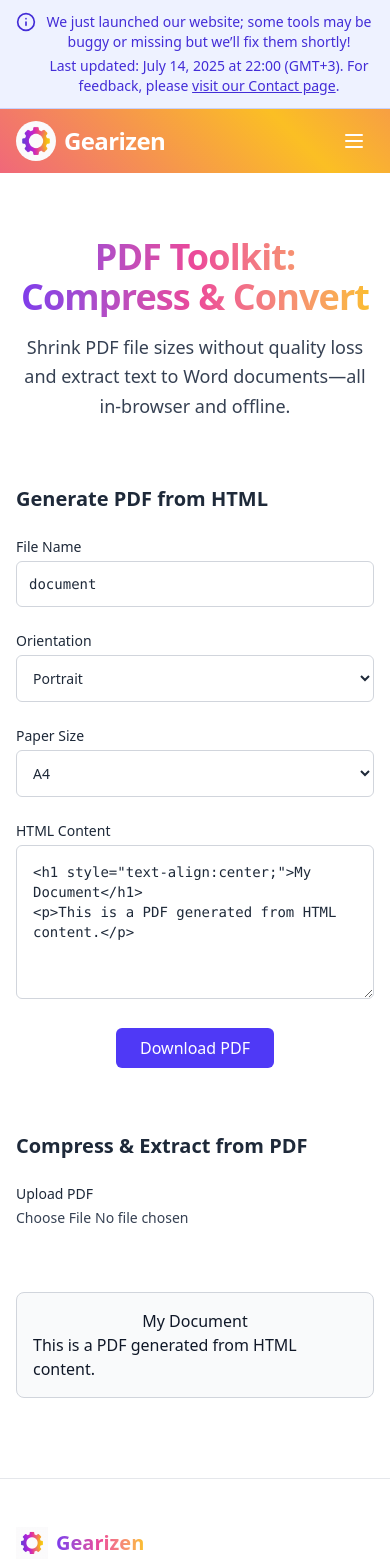
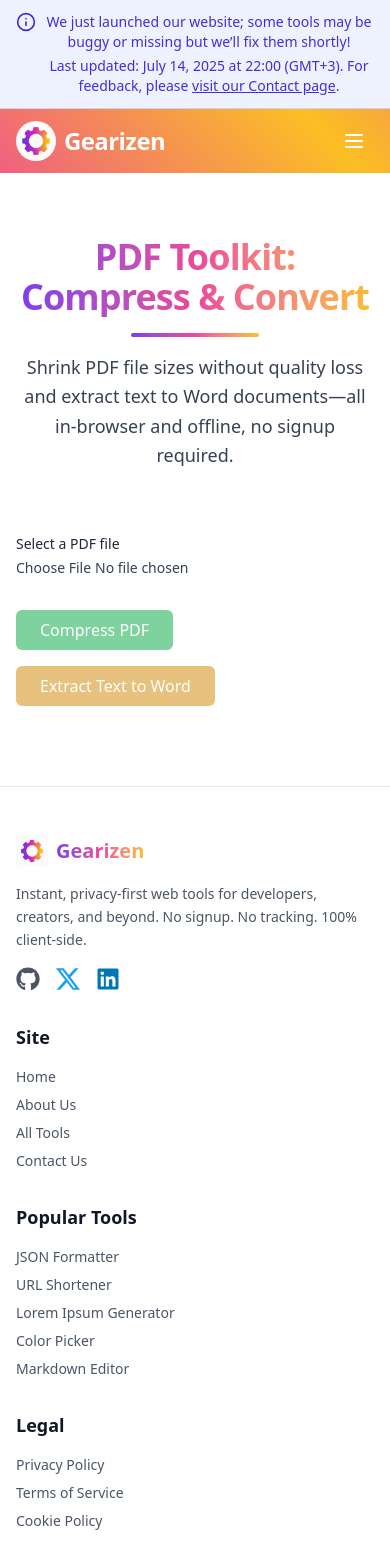
Before and after one commit to tahir-ozcan/gearizen, a Next.js app: page /tools/pdf-toolkit in a window 390 px wide. Shown: the top 1568 px of the page. Built offline with nearby package versions, Linux system fonts and the light colour scheme.

Commit message:
Update project to latest local state

```diff
--- a/app/tools/pdf-toolkit/page.tsx
+++ b/app/tools/pdf-toolkit/page.tsx
@@ -1,19 +1,20 @@
 // app/tools/pdf-toolkit/page.tsx
 
+import BreadcrumbJsonLd from "@/app/components/BreadcrumbJsonLd";
 import PdfToolkitClient from "./pdf-toolkit-client";
-import BreadcrumbJsonLd from "@/app/components/BreadcrumbJsonLd";
 
 export const metadata = {
   metadataBase: new URL("https://gearizen.com"),
   title: "PDF Toolkit | Gearizen",
   description:
-    "Convert any HTML snippet into a high-quality PDF in your browser. Adjust page size, orientation, preview live, and download instantly—100% client-side, no signup required.",
+    "Shrink PDF file sizes without quality loss and extract text to Word documents—all in-browser and offline—100% client-side, no signup required.",
   keywords: [
-    "PDF converter",
-    "HTML to PDF",
-    "jsPDF",
-    "html2canvas",
-    "client-side PDF",
+    "PDF compress",
+    "PDF shrink",
+    "extract text from PDF",
+    "pdf-lib",
+    "pdfjs",
+    "client-side PDF tool",
     "free online PDF tool",
     "Gearizen PDF Toolkit",
   ],
@@ -23,7 +24,7 @@
   openGraph: {
     title: "PDF Toolkit | Gearizen",
     description:
-      "Use Gearizen’s PDF Toolkit to turn any HTML into a downloadable PDF. Live preview, page size and orientation options, all running entirely in your browser.",
+      "Use Gearizen’s PDF Toolkit to compress PDFs without quality loss and extract their text into Word documents—all running entirely in your browser.",
     url: "https://gearizen.com/tools/pdf-toolkit",
     siteName: "Gearizen",
     locale: "en_US",
@@ -33,7 +34,7 @@
         url: "/og-placeholder.svg",
         width: 1200,
         height: 630,
-        alt: "Gearizen PDF Toolkit",
+        alt: "Gearizen PDF Toolkit: Compress & Convert",
       },
     ],
   },
@@ -41,7 +42,7 @@
     card: "summary_large_image",
     title: "PDF Toolkit | Gearizen",
     description:
-      "Instantly convert HTML to PDF in your browser with Gearizen’s PDF Toolkit—no backend, no signup, just live preview and download.",
+      "Compress PDFs and extract text to Word instantly in your browser with Gearizen’s PDF Toolkit—no backend, no signup.",
     creator: "@gearizen",
     images: ["/og-placeholder.svg"],
   },
--- a/app/tools/pdf-toolkit/pdf-toolkit-client.tsx
+++ b/app/tools/pdf-toolkit/pdf-toolkit-client.tsx
@@ -1,93 +1,67 @@
 // app/tools/pdf-toolkit/pdf-toolkit-client.tsx
 "use client";
 
-import { useState, useRef, ChangeEvent } from "react";
-import html2canvas from "html2canvas";
-import jsPDF from "jspdf";
+import { useState, ChangeEvent } from "react";
+import { PDFDocument } from "pdf-lib";
 
 /**
  * PDF Toolkit: Compress & Convert
  *
- * Shrink PDF file sizes without quality loss and extract text to Word documents—all in-browser and offline.
+ * Shrink PDF file sizes without quality loss and extract text to Word documents—
+ * all in-browser and offline, no signup required.
  */
 export default function PdfToolkitClient() {
-  const [html, setHtml] = useState<string>(
-    `<h1 style="text-align:center;">My Document</h1>
-<p>This is a PDF generated from HTML content.</p>`
-  );
-  const [orientation, setOrientation] = useState<"portrait" | "landscape">("portrait");
-  const [paperSize, setPaperSize] = useState<"a4" | "letter">("a4");
-  const [fileName, setFileName] = useState<string>("document");
-  const [loading, setLoading] = useState<boolean>(false);
+  const [uploadFile, setUploadFile] = useState<File | null>(null);
+  const [loading, setLoading] = useState<"idle" | "compress" | "extract">("idle");
   const [error, setError] = useState<string | null>(null);
-
-  const [uploadFile, setUploadFile] = useState<File | null>(null);
   const [extractedText, setExtractedText] = useState<string>("");
 
-  const previewRef = useRef<HTMLDivElement>(null);
+  /** PDF dosyası seçildiğinde */
+  function handleUploadChange(e: ChangeEvent<HTMLInputElement>) {
+    const file = e.target.files?.[0] ?? null;
+    if (file && file.type !== "application/pdf") {
+      setError("Please upload a valid PDF file.");
+      setUploadFile(null);
+      return;
+    }
+    setError(null);
+    setExtractedText("");
+    setUploadFile(file);
+  }
 
-  /** Convert HTML preview into a PDF and download it */
-  async function handleGeneratePdf() {
-    if (!previewRef.current) return;
-    setLoading(true);
+  /** PDF’i sıkıştır ve indir */
+  async function handleCompressPdf() {
+    if (!uploadFile) return;
+    setLoading("compress");
     setError(null);
     try {
-      const canvas = await html2canvas(previewRef.current, { scale: 2 });
-      const imgData = canvas.toDataURL("image/png");
-      const pdf = new jsPDF({ orientation, unit: "px", format: paperSize });
-      const pageW = pdf.internal.pageSize.getWidth();
-      const pageH = pdf.internal.pageSize.getHeight();
-      const ratio = Math.min(pageW / canvas.width, pageH / canvas.height);
-      const x = (pageW - canvas.width * ratio) / 2;
-      const y = (pageH - canvas.height * ratio) / 2;
-      pdf.addImage(imgData, "PNG", x, y, canvas.width * ratio, canvas.height * ratio);
-      pdf.save(`${fileName}.pdf`);
-    } catch (err: unknown) {
-      setError(err instanceof Error ? err.message : "Failed to generate PDF.");
-    } finally {
-      setLoading(false);
-    }
-  }
-
-  /** Handle selection of a PDF file for compression or extraction */
-  function handleUploadChange(e: ChangeEvent<HTMLInputElement>) {
-    setUploadFile(e.target.files?.[0] ?? null);
-    setExtractedText("");
-    setError(null);
-  }
-
-  /** Compress the uploaded PDF using pdf-lib */
-  async function handleCompressPdf() {
-    if (!uploadFile) return;
-    setLoading(true);
-    setError(null);
-    try {
-      const { PDFDocument } = await import("pdf-lib");
       const buffer = await uploadFile.arrayBuffer();
       const pdfDoc = await PDFDocument.load(buffer, { ignoreEncryption: true });
       const compressedBytes = await pdfDoc.save({ useObjectStreams: true });
       const blob = new Blob([compressedBytes], { type: "application/pdf" });
       const url = URL.createObjectURL(blob);
+
       const a = document.createElement("a");
       a.href = url;
       a.download = `compressed-${uploadFile.name}`;
       a.click();
       URL.revokeObjectURL(url);
     } catch (err: unknown) {
-      setError(err instanceof Error ? err.message : "Failed to compress PDF.");
+      setError(err instanceof Error ? err.message : "Compression failed.");
     } finally {
-      setLoading(false);
+      setLoading("idle");
     }
   }
 
-  /** Extract text from the uploaded PDF and offer it as a .doc download */
+  /** PDF’ten metni çıkar ve .doc olarak indir */
   async function handleExtractText() {
     if (!uploadFile) return;
-    setLoading(true);
+    setLoading("extract");
     setError(null);
     try {
+      const buffer = await uploadFile.arrayBuffer();
+      // dinamik import, sadece tarayıcıda
       const pdfjsLib = await import("pdfjs-dist/legacy/build/pdf");
-      const buffer = await uploadFile.arrayBuffer();
       const pdf = await pdfjsLib.getDocument({ data: buffer }).promise;
 
       let fullText = "";
@@ -103,97 +77,45 @@
 
       const blob = new Blob([fullText], { type: "application/msword" });
       const url = URL.createObjectURL(blob);
+
       const a = document.createElement("a");
       a.href = url;
       a.download = `${uploadFile.name.replace(/\.pdf$/i, "")}.doc`;
       a.click();
       URL.revokeObjectURL(url);
     } catch (err: unknown) {
-      setError(err instanceof Error ? err.message : "Failed to extract text.");
+      setError(err instanceof Error ? err.message : "Text extraction failed.");
     } finally {
-      setLoading(false);
+      setLoading("idle");
     }
   }
 
   return (
-    <section id="pdf-toolkit" aria-labelledby="pdf-toolkit-heading" className="space-y-16 text-gray-900 antialiased">
-      {/* Heading & Description */}
-      <div className="text-center space-y-4 sm:px-0">
-        <h1 id="pdf-toolkit-heading" className="bg-clip-text text-transparent bg-gradient-to-r from-[#7c3aed] via-[#ec4899] to-[#fbbf24] text-4xl sm:text-5xl md:text-6xl font-extrabold tracking-tight">
-          PDF Toolkit: Compress & Convert
+    <section
+      id="pdf-toolkit"
+      aria-labelledby="pdf-toolkit-heading"
+      className="space-y-16 text-gray-900 antialiased"
+    >
+      {/* Başlık & Açıklama */}
+      <div className="text-center space-y-4">
+        <h1
+          id="pdf-toolkit-heading"
+          className="bg-clip-text text-transparent bg-gradient-to-r from-[#7c3aed] via-[#ec4899] to-[#fbbf24]
+                     text-4xl sm:text-5xl md:text-6xl font-extrabold tracking-tight"
+        >
+          PDF Toolkit: Compress &amp; Convert
         </h1>
-        <p className="mx-auto max-w-2xl text-lg sm:text-xl text-gray-700 leading-relaxed">
-          Shrink PDF file sizes without quality loss and extract text to Word documents—all in-browser and offline.
+        <div className="mx-auto mt-2 h-1 w-32 rounded-full
+                        bg-gradient-to-r from-[#7c3aed] via-[#ec4899] to-[#fbbf24]" />
+        <p className="mt-4 text-lg sm:text-xl text-gray-700 max-w-3xl mx-auto leading-relaxed">
+          Shrink PDF file sizes without quality loss and extract text to Word documents—all in-browser and offline, no signup required.
         </p>
       </div>
 
-      {/* Section: HTML → PDF */}
-      <div className="max-w-3xl mx-auto space-y-6 sm:px-0">
-        <h2 className="text-xl font-semibold text-gray-800">Generate PDF from HTML</h2>
-
+      {/* PDF Yükleme ve İşlemler */}
+      <div className="max-w-3xl mx-auto space-y-8">
         <label className="block text-sm font-medium text-gray-800">
-          File Name
-          <input
-            type="text"
-            value={fileName}
-            onChange={e => setFileName(e.target.value)}
-            className="mt-1 w-full p-3 border border-gray-300 rounded-md focus:ring-2 focus:ring-indigo-500 transition font-mono"
-          />
-        </label>
-
-        <div className="grid grid-cols-1 sm:grid-cols-2 gap-6">
-          <label className="block text-sm font-medium text-gray-800">
-            Orientation
-            <select
-              value={orientation}
-              onChange={e => setOrientation(e.target.value as "portrait" | "landscape")}
-              className="mt-1 w-full p-3 border border-gray-300 rounded-md focus:ring-2 focus:ring-indigo-500 transition"
-            >
-              <option value="portrait">Portrait</option>
-              <option value="landscape">Landscape</option>
-            </select>
-          </label>
-
-          <label className="block text-sm font-medium text-gray-800">
-            Paper Size
-            <select
-              value={paperSize}
-              onChange={e => setPaperSize(e.target.value as "a4" | "letter")}
-              className="mt-1 w-full p-3 border border-gray-300 rounded-md focus:ring-2 focus:ring-indigo-500 transition"
-            >
-              <option value="a4">A4</option>
-              <option value="letter">Letter</option>
-            </select>
-          </label>
-        </div>
-
-        <label className="block text-sm font-medium text-gray-800">
-          HTML Content
-          <textarea
-            rows={6}
-            value={html}
-            onChange={e => setHtml(e.target.value)}
-            className="mt-1 w-full p-4 border border-gray-300 rounded-md bg-white font-mono text-sm resize-y focus:ring-2 focus:ring-indigo-500 transition"
-          />
-        </label>
-
-        <div className="text-center">
-          <button
-            onClick={handleGeneratePdf}
-            disabled={loading}
-            className="inline-flex items-center gap-2 px-6 py-2 bg-indigo-600 text-white rounded-md hover:bg-indigo-700 focus:ring-2 focus:ring-indigo-500 transition disabled:opacity-50"
-          >
-            {loading ? "Generating..." : "Download PDF"}
-          </button>
-        </div>
-      </div>
-
-      {/* Section: PDF Upload → Compress & Extract */}
-      <div className="max-w-3xl mx-auto space-y-6 sm:px-0">
-        <h2 className="text-xl font-semibold text-gray-800">Compress & Extract from PDF</h2>
-
-        <label className="block text-sm font-medium text-gray-800">
-          Upload PDF
+          Select a PDF file
           <input
             type="file"
             accept="application/pdf"
@@ -203,46 +125,54 @@
         </label>
 
         {uploadFile && (
-          <div className="flex flex-wrap gap-4">
-            <button
-              onClick={handleCompressPdf}
-              disabled={loading}
-              className="px-6 py-2 bg-green-600 text-white rounded-md hover:bg-green-700 focus:ring-2 focus:ring-green-500 transition disabled:opacity-50"
-            >
-              {loading ? "Compressing..." : "Compress PDF"}
-            </button>
-            <button
-              onClick={handleExtractText}
-              disabled={loading}
-              className="px-6 py-2 bg-yellow-600 text-white rounded-md hover:bg-yellow-700 focus:ring-2 focus:ring-yellow-500 transition disabled:opacity-50"
-            >
-              {loading ? "Extracting..." : "Extract Text to Word"}
-            </button>
+          <div className="text-sm text-gray-600">
+            Selected: {uploadFile.name} ({(uploadFile.size / 1024).toFixed(1)} KB)
           </div>
         )}
 
-        {error && <p className="text-center text-red-700">{error}</p>}
+        {error && (
+          <div className="p-4 bg-red-50 border border-red-200 text-red-700 rounded-md">
+            {error}
+          </div>
+        )}
 
+        {/* İşlem Butonları */}
+        <div className="flex flex-wrap gap-4">
+          <button
+            type="button"
+            onClick={handleCompressPdf}
+            disabled={!uploadFile || loading !== "idle"}
+            className="px-6 py-2 bg-green-600 text-white rounded-md hover:bg-green-700
+                       focus:ring-2 focus:ring-green-500 transition disabled:opacity-50"
+          >
+            {loading === "compress" ? "Compressing…" : "Compress PDF"}
+          </button>
+          <button
+            type="button"
+            onClick={handleExtractText}
+            disabled={!uploadFile || loading !== "idle"}
+            className="px-6 py-2 bg-yellow-600 text-white rounded-md hover:bg-yellow-700
+                       focus:ring-2 focus:ring-yellow-500 transition disabled:opacity-50"
+          >
+            {loading === "extract" ? "Extracting…" : "Extract Text to Word"}
+          </button>
+        </div>
+
+        {/* Extracted Text Önizleme */}
         {extractedText && (
-          <label className="block">
-            <span className="block text-sm font-medium text-gray-800 mb-1">Extracted Text Preview</span>
+          <div className="space-y-2">
+            <span className="block text-sm font-medium text-gray-800">
+              Extracted Text Preview
+            </span>
             <textarea
               rows={6}
               readOnly
               value={extractedText}
-              className="w-full p-3 border border-gray-300 rounded-md bg-gray-50 font-mono text-sm resize-y focus:ring-2 focus:ring-indigo-500 transition"
+              className="w-full p-3 border border-gray-300 rounded-md bg-gray-50
+                         font-mono text-sm resize-y focus:ring-2 focus:ring-indigo-500 transition"
             />
-          </label>
+          </div>
         )}
-      </div>
-
-      {/* Live HTML Preview */}
-      <div className="max-w-3xl mx-auto sm:px-0">
-        <div
-          ref={previewRef}
-          className="prose p-4 border border-gray-300 rounded-lg bg-gray-50"
-          dangerouslySetInnerHTML={{ __html: html }}
-        />
       </div>
     </section>
   );
--- a/tsconfig.json
+++ b/tsconfig.json
@@ -1,3 +1,4 @@
+// tsconfig.json
 {
   "compilerOptions": {
     /* Hedeflenen JS sürümü ve global/types */
@@ -5,8 +6,8 @@
     "lib": ["DOM", "DOM.Iterable", "ESNext"],
 
     /* Modül çözümü ve çıktı ayarları */
-    "module": "Node16",
-    "moduleResolution": "Node16",
+    "module": "ESNext",
+    "moduleResolution": "bundler",
     "noEmit": true,
     "isolatedModules": true,
     "jsx": "preserve",
@@ -38,7 +39,6 @@
       }
     ]
   },
-  /* Derleme kapsamı */
   "include": [
     "next-env.d.ts",
     "**/*.ts",
```
